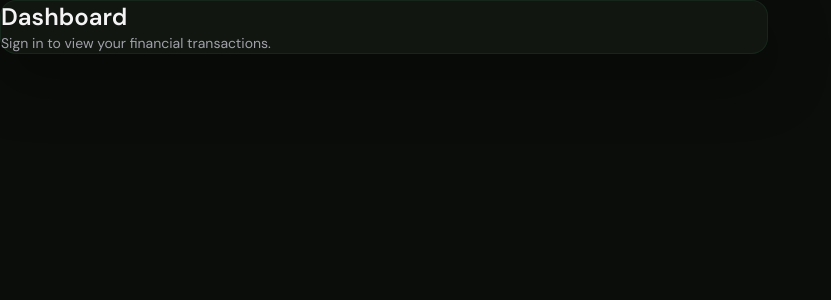
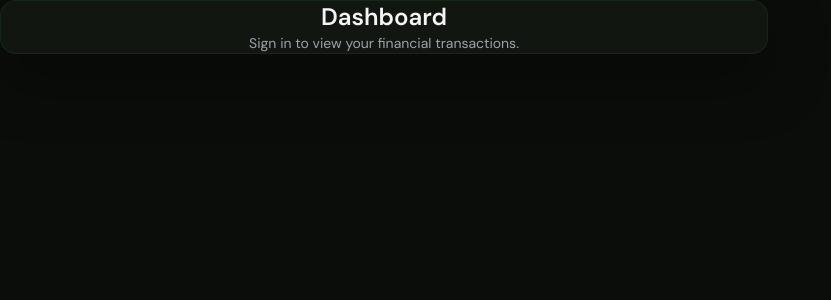
Before and after one commit to paulopacifico/finance-saas, a Next.js app: page /dashboard in a window 1280 px wide. Shown: the top 300 px of the page, without its empty margins (0-831 px from the left). Built offline with nearby package versions, Linux system fonts and the light colour scheme; no server answers.

Commit message:
style: center dashboard header layout

```diff
--- a/app/(dashboard)/dashboard/page.tsx
+++ b/app/(dashboard)/dashboard/page.tsx
@@ -35,7 +35,7 @@ export default async function DashboardPage() {
   if (!effectiveUserId) {
     return (
       <div className="min-h-screen bg-[var(--bg-primary)] px-4 py-10 sm:px-6 lg:px-10">
-        <main className="mx-auto w-full max-w-3xl rounded-2xl border border-[var(--border)] bg-[var(--bg-card)] p-8 shadow-[0_24px_60px_rgba(0,0,0,0.35)]">
+        <main className="mx-auto w-full max-w-3xl rounded-2xl border border-[var(--border)] bg-[var(--bg-card)] p-8 text-center shadow-[0_24px_60px_rgba(0,0,0,0.35)]">
           <h1 className="text-2xl font-semibold text-[var(--text-primary)]">Dashboard</h1>
           <p className="mt-2 text-sm text-[var(--text-secondary)]">
             Sign in to view your financial transactions.
@@ -94,8 +94,8 @@ export default async function DashboardPage() {
 
   return (
     <div className="min-h-screen bg-[var(--bg-primary)] px-4 py-10 sm:px-6 lg:px-10">
-      <main className="mx-auto flex w-full max-w-6xl flex-col gap-6">
-        <header className="relative overflow-hidden rounded-2xl border border-[var(--border)] bg-[var(--bg-card)] p-6 shadow-[0_24px_60px_rgba(0,0,0,0.35)]">
+      <main className="mx-auto flex w-full max-w-6xl flex-col items-center gap-6">
+        <header className="relative w-full overflow-hidden rounded-2xl border border-[var(--border)] bg-[var(--bg-card)] p-6 text-center shadow-[0_24px_60px_rgba(0,0,0,0.35)]">
           <div className="pointer-events-none absolute -right-8 top-1/2 h-28 w-28 -translate-y-1/2 rounded-full bg-[var(--accent-glow)] blur-2xl" />
           <h1 className="text-2xl font-semibold text-[var(--text-primary)]">Finance Dashboard</h1>
           <p className="text-sm text-[var(--text-secondary)]">
```
